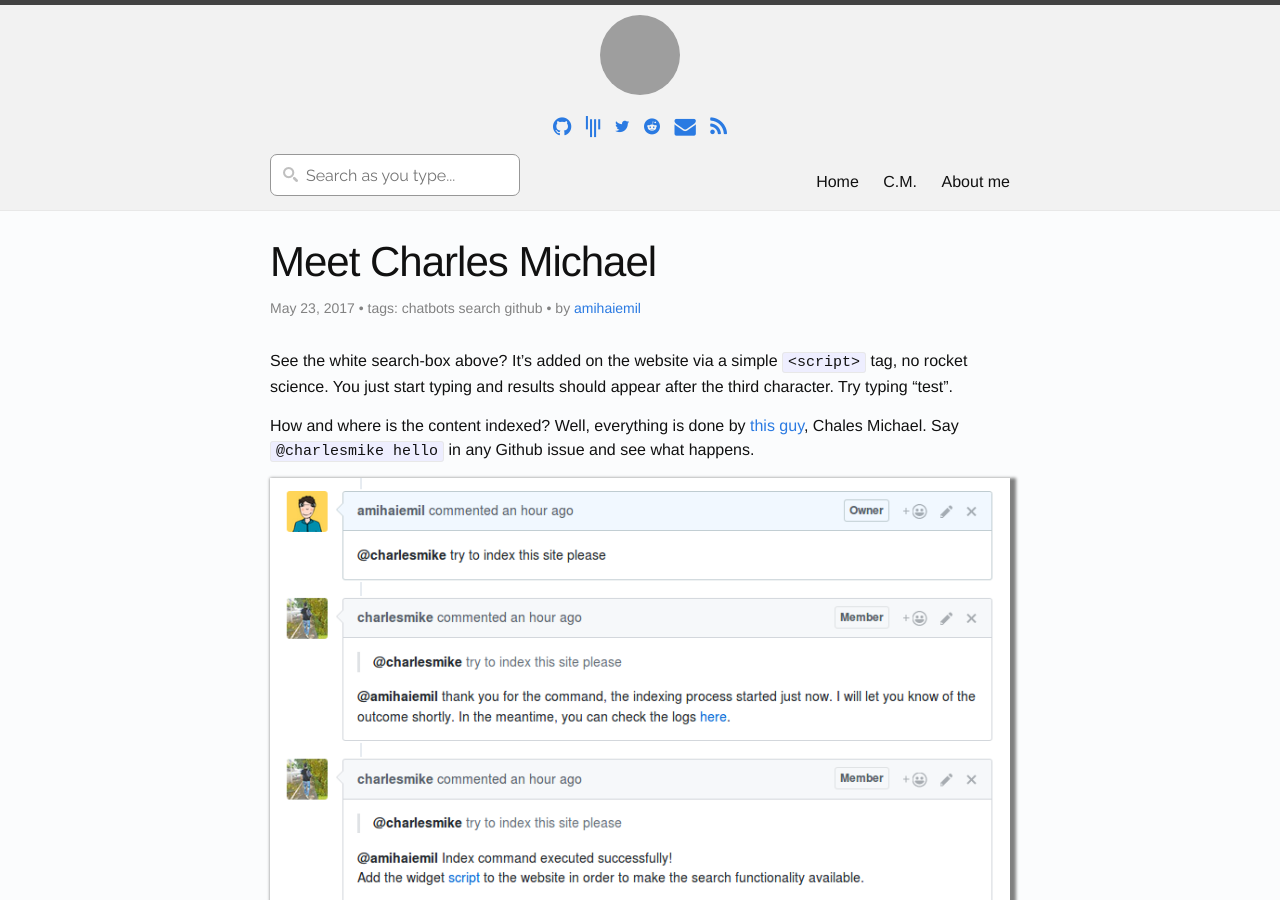
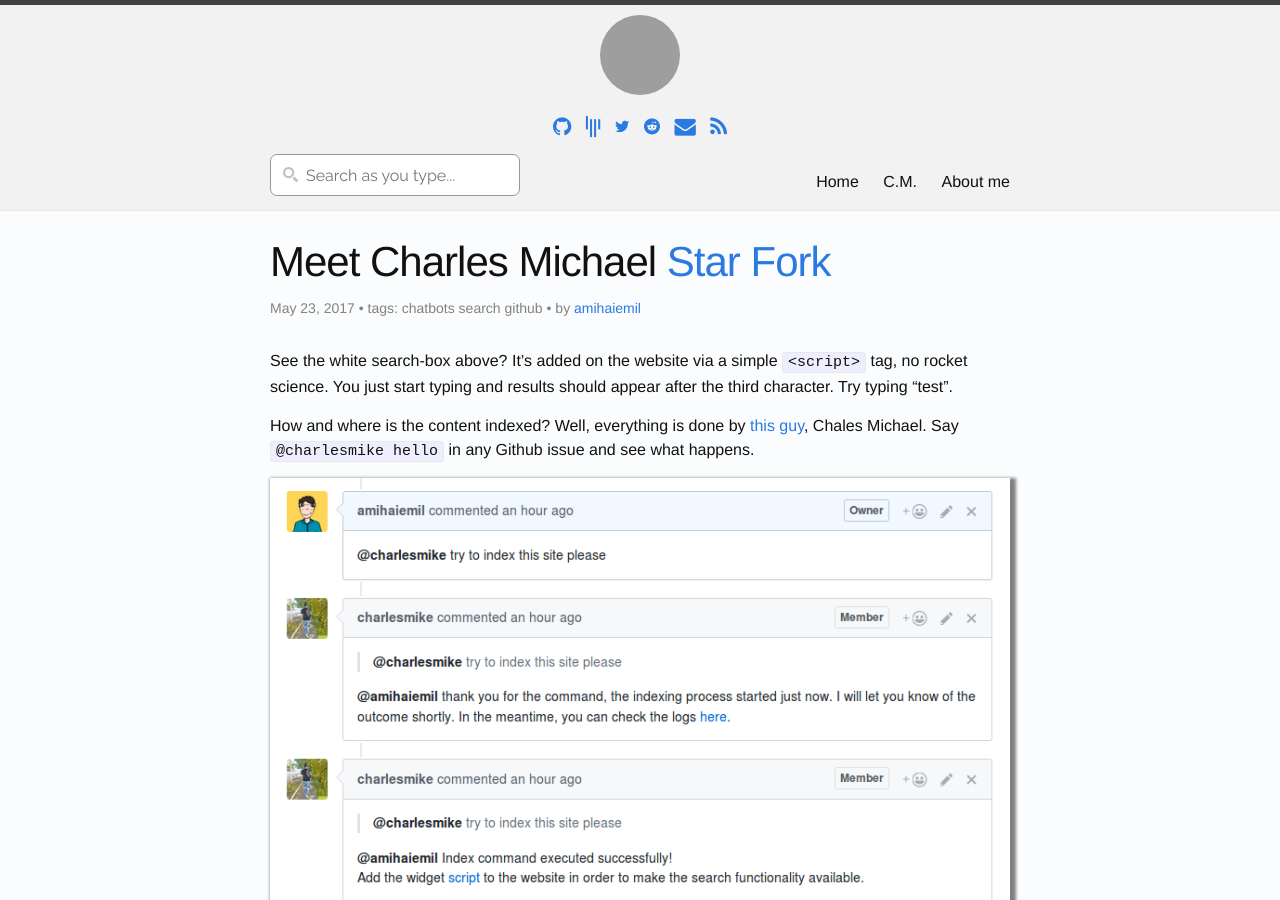
Before and after one commit to amihaiemil/amihaiemil.github.io, a Jekyll site: the page built from _posts/2017-05-23-meet-charles-michael.markdown, in a window 1280 px wide and 900 px high. Built offline with Jekyll 4.4.1, drawn with Linux system fonts in a browser that asks for light colours; comment, search, counter and statistics services are not loaded; grey boxes are pictures that could not be loaded.

Commit message:
Update 2017-05-23-meet-charles-michael.markdown

```diff
--- a/_posts/2017-05-23-meet-charles-michael.markdown
+++ b/_posts/2017-05-23-meet-charles-michael.markdown
@@ -2,6 +2,7 @@
 layout: post
 title: "Meet Charles Michael"
 date: 2017-05-23
+buttons: <a class="github-button" href="https://github.com/opencharles/charles-rest" data-icon="octicon-star" data-count-href="/opencharles/charles-rest/stargazers" data-count-api="/repos/opencharles/charles-rest#stargazers_count" data-count-aria-label="# stargazers on GitHub" aria-label="Star opencharles/charles-rest on GitHub">Star</a> <a class="github-button" href="https://github.com/opencharles/charles-rest/fork" data-icon="octicon-repo-forked" data-count-href="/opencharles/charles-rest/network" data-count-api="/repos/opencharles/charles-rest#forks_count" data-count-aria-label="# forks on GitHub" aria-label="Fork opencharles/charles-rest on GitHub">Fork</a>
 tags: chatbots search github
 author: <a href="https://www.github.com/amihaiemil" target="_blank">amihaiemil</a>
 comments: true
```
